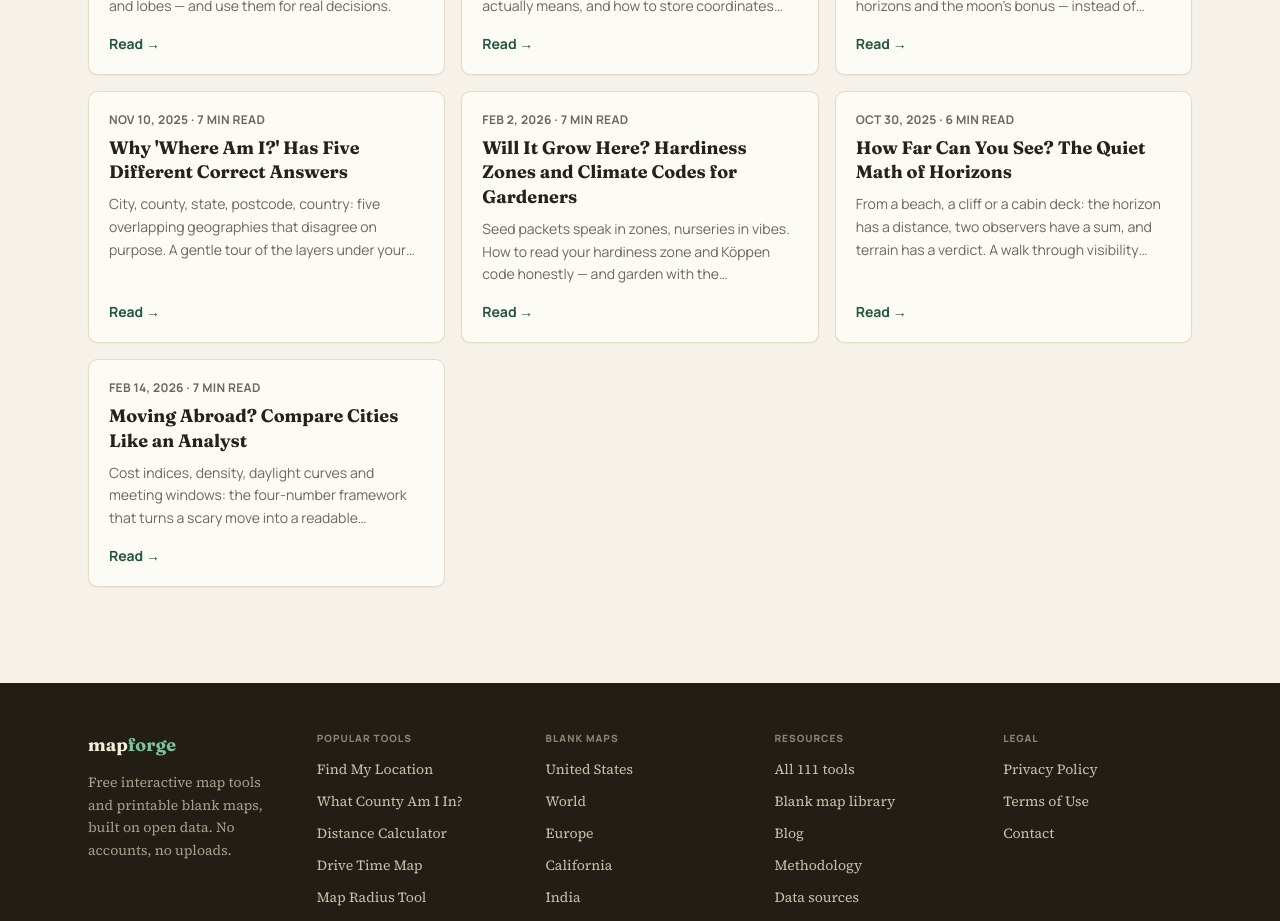
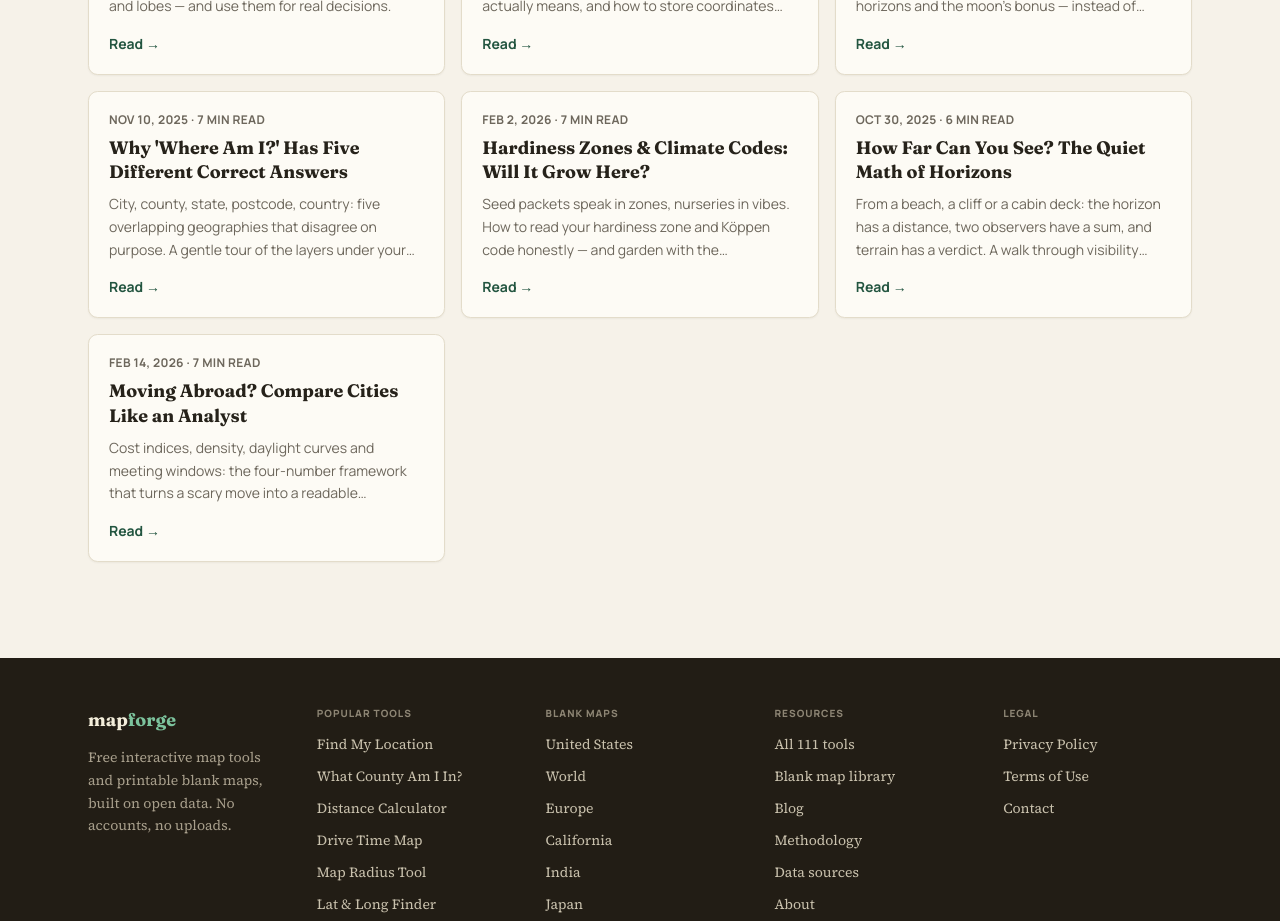
Before and after one commit to seoweblitewebservice-gif/demo, a Next.js app: page /guides in a window 1280 px wide. Shown: the part 860-1781 px from the top of the page. Built offline with nearby package versions, Linux system fonts and the light colour scheme.

Commit message:
Tighten guide title for search result readability

```diff
--- a/src/data/guides3.ts
+++ b/src/data/guides3.ts
@@ -39,7 +39,7 @@ export const GUIDES3: Guide[] = [
   },
   {
     slug: "will-it-grow-here",
-    title: "Will It Grow Here? Hardiness Zones and Climate Codes for Gardeners",
+    title: "Hardiness Zones & Climate Codes: Will It Grow Here?",
     description: "Seed packets speak in zones, nurseries in vibes. How to read your hardiness zone and Köppen code honestly — and garden with the microclimate, not against it.",
     date: "2026-02-02",
     readMins: 7,
```
